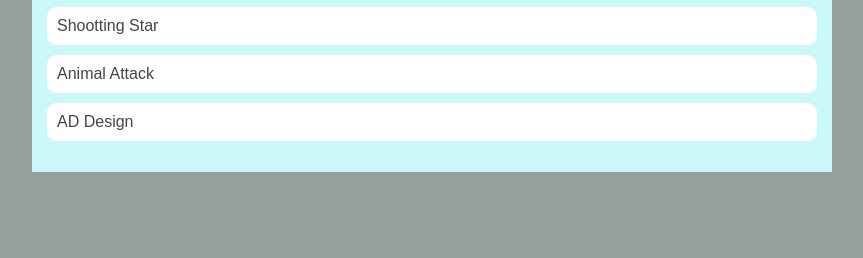
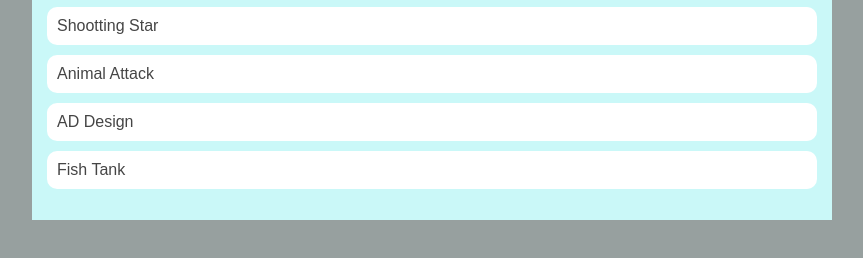
Before and after one commit to micahpineda/micahpineda.github.io, a plain HTML site: page portfolio.html in a window 1280 px wide. Shown: the part 398-656 px from the top of the page, without its empty margins (208-1071 px from the left). Drawn offline with Linux system fonts and the light colour scheme.

Commit message:
added link in profile

```diff
--- a/portfolio.html
+++ b/portfolio.html
@@ -49,6 +49,9 @@
             <li>
             <a href="https://www.khanacademy.org/computer-programming/spin-off-of-project-ad-design/5895814156238848" target="_blank">AD Design</a>
             </li>
+            <li>
+            <a href="https://www.khanacademy.org/computer-programming/spin-off-of-project-fish-tank/4696461690912768" target="_blank">Fish Tank</a>
+            </li>
     </ul>
   </div>
       </main>
```
